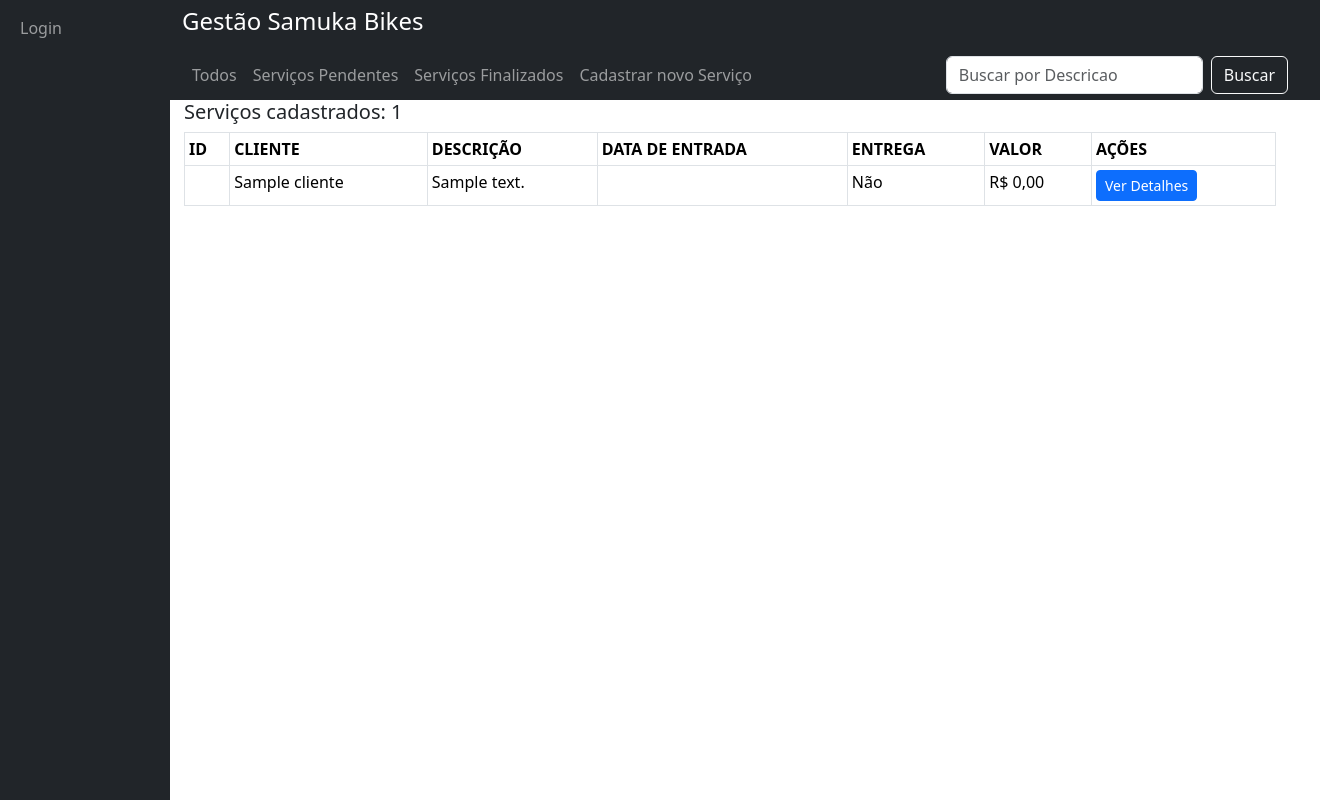
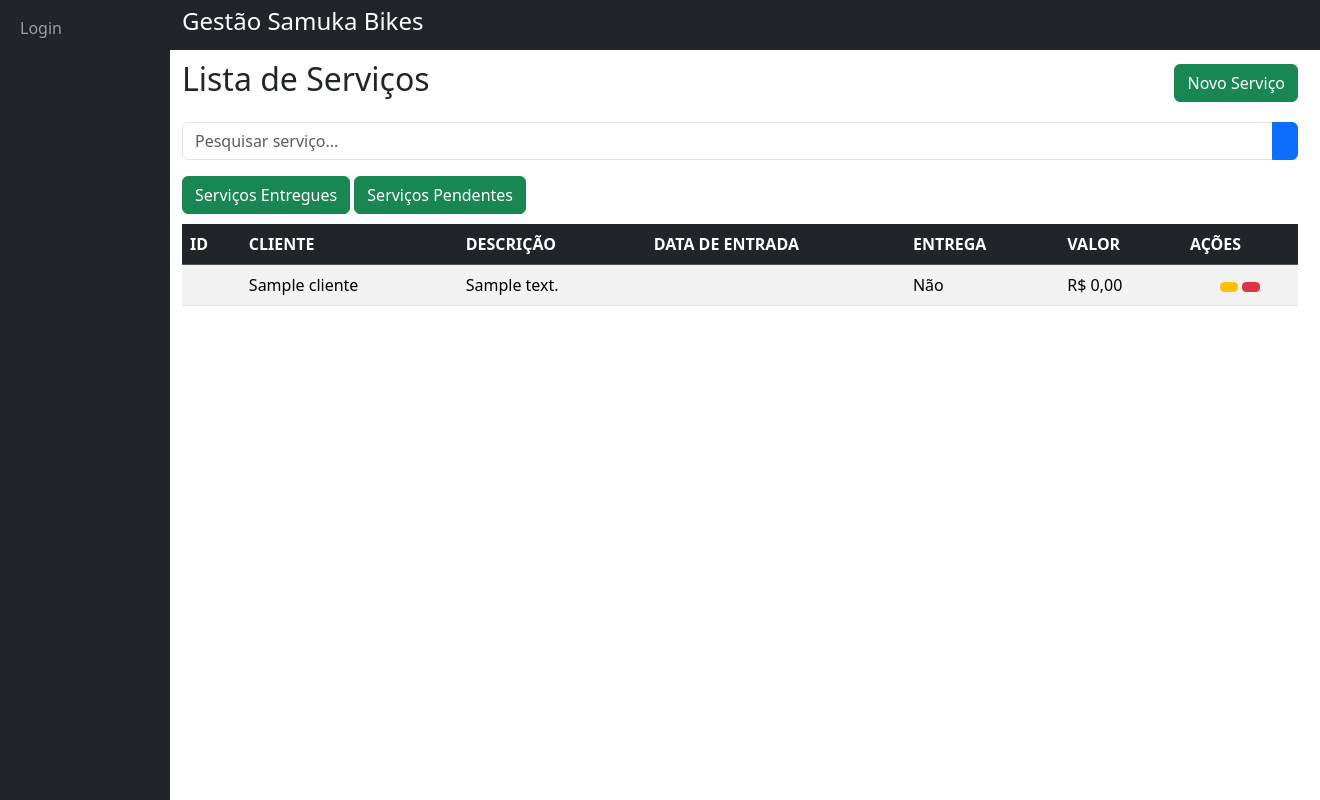
Before and after one commit to carolinneVictoria/Projeto_Extensao, a PHP site: page /view/ServicoView/servicos.php in a window 1320 px wide. Run offline with PHP 8.4, Linux system fonts and the light colour scheme; tables that the repository leaves empty or names only in its code hold one stand-in row (values such as "Sample post"); data that the repository does not hold is empty.

Commit message:
Update servicos.php

```diff
--- a/view/ServicoView/servicos.php
+++ b/view/ServicoView/servicos.php
@@ -1,30 +1,26 @@
 <?php include ("../../app/header.php"); ?>
 
-<!-- Navbar e Barra de Busca -->
-<div class="container-fluid bg-dark d-flex position-fixed" style="top: 50px; left: 160px; width: calc(100% - 160px); height: 50px; z-index: 1030;">
-  <nav class="navbar navbar-expand-sm navbar-dark bg-dark w-100">
-    <div class="container-fluid">
-      <div class="collapse navbar-collapse d-flex justify-content-between" id="mynavbar">
-        <ul class="navbar-nav mb-4 mb-lg-0">
-          <li class="nav-item"><a class="nav-link" href="servicos.php">Todos</a></li>
-          <li class="nav-item"><a class="nav-link" href="servicosPendentes.php">Serviços Pendentes</a></li>
-          <li class="nav-item"><a class="nav-link" href="servicosEntregues.php">Serviços Finalizados</a></li>
-          <li class="nav-item"><a class="nav-link" href="formServico.php">Cadastrar novo Serviço</a></li>
-        </ul>
-
-        <!-- Campo de busca -->
-        <form method="GET" action="/Projeto_Extensao/controller/ServicoController.php?acao=buscar" class="d-flex me-2" role="search">
-          <input type="hidden" name="acao" value="buscar">
-          <input type="text" name="busca" class="form-control me-2" placeholder="Buscar por Descricao"value="<?= $_GET['busca'] ?? '' ?>">
-          <button class="btn btn-outline-light" type="submit">Buscar</button>
-        </form>
-      </div>
-    </div>
-  </nav>
+<!-- Conteúdo principal -->
+<div class="container" style="margin-left: -10px; padding-top: 10px;"></div>
+    <!-- Título e botão -->
+    <div class="d-flex justify-content-between align-items-center mb-3">
+        <h2>Lista de Serviços</h2>
+        <a href="formProdutos.php" class="btn btn-success"><i class="fas fa-plus"></i> Novo Serviço</a>
     </div>
 
-<!-- Conteúdo principal -->
-<div class="container" style="margin-left: -10px; padding-top: 50px;">
+    <!-- Formulário de busca -->
+    <form action="/Projeto_Extensao/controller/ServicoController.php?acao=buscar" method="GET" class="mb-3">
+        <div class="input-group">
+            <input type="text" name="busca" class="form-control" placeholder="Pesquisar serviço...">
+            <button class="btn btn-primary" type="submit" name="acao" value="buscar">
+                <i class="fas fa-search"></i>
+            </button>
+        </div>
+    </form>
+<div style="padding-bottom: 10px;">
+  <a href="servicosEntregues.php" class="btn btn-success"></i> Serviços Entregues</a>
+  <a href="servicosPendentes.php" class="btn btn-success"></i> Serviços Pendentes</a>
+</div>
 
 <?php
 include_once "../../config/conexaoBD.php";
@@ -35,12 +31,11 @@ $servicoModel = new Servico($conn);
 $servicos = $servicoModel->listarServicos();
 $totalServicos = mysqli_num_rows($servicos);
 
-echo "<h5>Serviços cadastrados: $totalServicos</h5>";
-
 // Exibe a tabela de serviços
 echo "
-<table class='table table-hover table-bordered table-sm'>
-  <thead class='thead-light'>
+<div class='table-responsive'>
+        <table class='table table-striped align-middle'>
+            <thead class='table-dark'>
               <tr>
                 <th>ID</th>
                 <th>CLIENTE</th>
@@ -50,8 +45,7 @@ echo "
                 <th>VALOR</th>
                 <th>AÇÕES</th>
               </tr>
-  </thead>
-  <tbody>";
+            </thead>";
 
 while ($registro = mysqli_fetch_assoc($servicos)) {
   $idServico = $registro['idServico'];
@@ -59,6 +53,7 @@ while ($registro = mysqli_fetch_assoc($servicos)) {
   $valor = number_format($registro['valorTotal'], 2, ',', '.');
 
   echo "
+  <tbody>
     <tr>
       <td>{$registro['idServico']}</td>
       <td>{$registro['nome']}</td>
@@ -66,8 +61,13 @@ while ($registro = mysqli_fetch_assoc($servicos)) {
       <td>{$registro['dataEntrada']}</td>
       <td>$entrega</td>
       <td>R$ $valor</td>
-      <td>
-        <a href='verServico.php?id=$idServico' class='btn btn-primary btn-sm'>Ver Detalhes</a>
+      <td class='text-center'>
+        <a class='btn btn-warning btn-sm' href='verServico.php?id=$idServico'>
+            <i class='fas fa-edit'></i>
+        </a>
+        <a class='btn btn-danger btn-sm' href='../../controller/ServicoController.php?acao=excluir&id=$idServico' onclick=\"return confirm('Tem certeza que deseja excluir?')\">
+          <i class='fas fa-trash'></i>
+        </a>
       </td>
     </tr>";
 }
```
Lines whose indentation alone changed are shown as unchanged.
